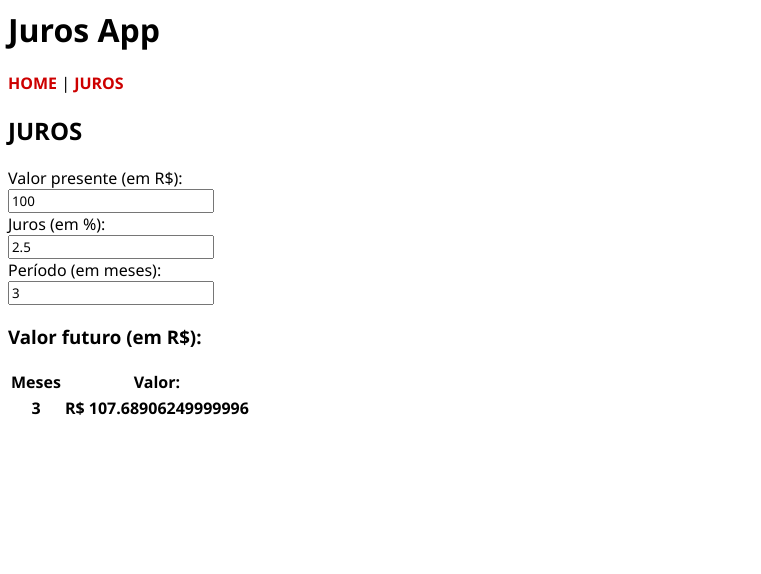
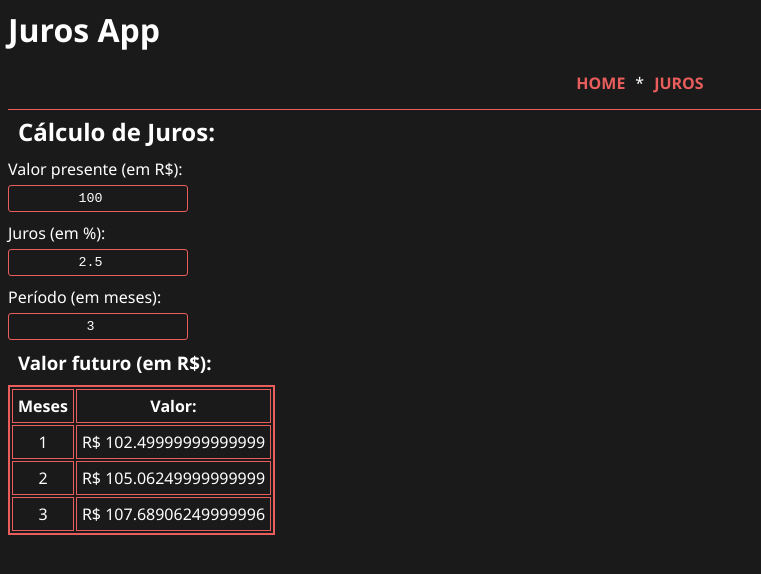
Before and after one commit to juliadelua/angular-ngModel, an Angular app: page /juros in a window 1280 px wide. Shown: the top 574 px of the page, without its empty margins (0-761 px from the left). Built offline with nearby package versions, Linux system fonts and the light colour scheme.

Commit message:
5 files modified

```diff
--- a/src/app/app.component.html
+++ b/src/app/app.component.html
@@ -1,5 +1,7 @@
 <h1>Juros App</h1>
-<a [routerLink]="['/']">HOME</a> |
-<a [routerLink]="['/juros']">JUROS</a>
+<div class="menu">
+  <a [routerLink]="['/']">HOME</a> *
+  <a [routerLink]="['/juros']">JUROS</a>
+</div>
 
 <router-outlet></router-outlet>
--- a/src/app/home/home.component.html
+++ b/src/app/home/home.component.html
@@ -1,4 +1,4 @@
-<h2>HOME</h2>
-<h3>Julia Gato</h3>
-<h3>RA:0050832011014</h3>
-<h3><a href="https://github.com/juliadelua">Github</a></h3>
+<h5></h5>
+<h5>Julia Gato</h5>
+<h5>RA: 0050832011014</h5>
+<h5><a href="https://github.com/juliadelua">Github</a></h5>
--- a/src/app/juros/juros.component.html
+++ b/src/app/juros/juros.component.html
@@ -1,4 +1,4 @@
-<h2>JUROS</h2>
+<h2>Cálculo de Juros:</h2>
 
 <div>Valor presente (em R$):</div>
 <input type="number" step="0.01" [(ngModel)]="vp" />
@@ -15,8 +15,8 @@
     <th>Meses</th>
     <th>Valor:</th>
   </tr>
-  <tr>
-    <th>{{ n }}</th>
-    <th>R$ {{ getJurosComp(n) }}</th>
+  <tr *ngFor="let item of getArray(n)">
+    <td>{{ item }}</td>
+    <td>R$ {{ getJurosComp(item) }}</td>
   </tr>
 </table>
--- a/src/app/juros/juros.component.ts
+++ b/src/app/juros/juros.component.ts
@@ -19,6 +19,15 @@ export class JurosComponent implements OnInit {
 
   ngOnInit() {}
 
+  getArray(n: number) {
+    let array = [];
+    for (let i = 0; i < n; i++) {
+      array.push(i + 1);
+    }
+    console.log(array);
+    return array;
+  }
+
   getJuros() {
     return this.vp * (1 + (this.j / 100) * this.n);
   }
--- a/src/styles.css
+++ b/src/styles.css
@@ -2,8 +2,52 @@
 * {
   font-family: 'Segoe UI', Tahoma, Geneva, Verdana, sans-serif;
 }
+body {
+  background-color: #1a1a1a;
+  color: #fff;
+}
+div {
+  margin-bottom: 5px;
+}
+input {
+  background-color: transparent;
+  color: #fff;
+  padding: 5px;
+  text-align: center;
+  border: #e95d5d 1px solid;
+  border-radius: 3px;
+  font-family: 'Courier New', Courier, monospace;
+  margin-bottom: 10px;
+}
 a {
   text-decoration: none;
   font-weight: bold;
-  color: #cd0000;
+  color: #e95d5d;
 }
+table {
+  border: 2px #e95d5d solid;
+}
+th,
+td {
+  text-align: center;
+  padding: 5px;
+  border: 1px #e95d5d solid;
+}
+
+.menu {
+  display: flex;
+  justify-content: center;
+  text-align: center;
+  padding-bottom: 15px;
+  border-bottom: #e95d5d 1px solid;
+}
+
+.menu a {
+  margin: 0px 10px;
+}
+
+h2,
+h3,
+h5 {
+  margin: 0px 0px 10px 10px;
+}
```
